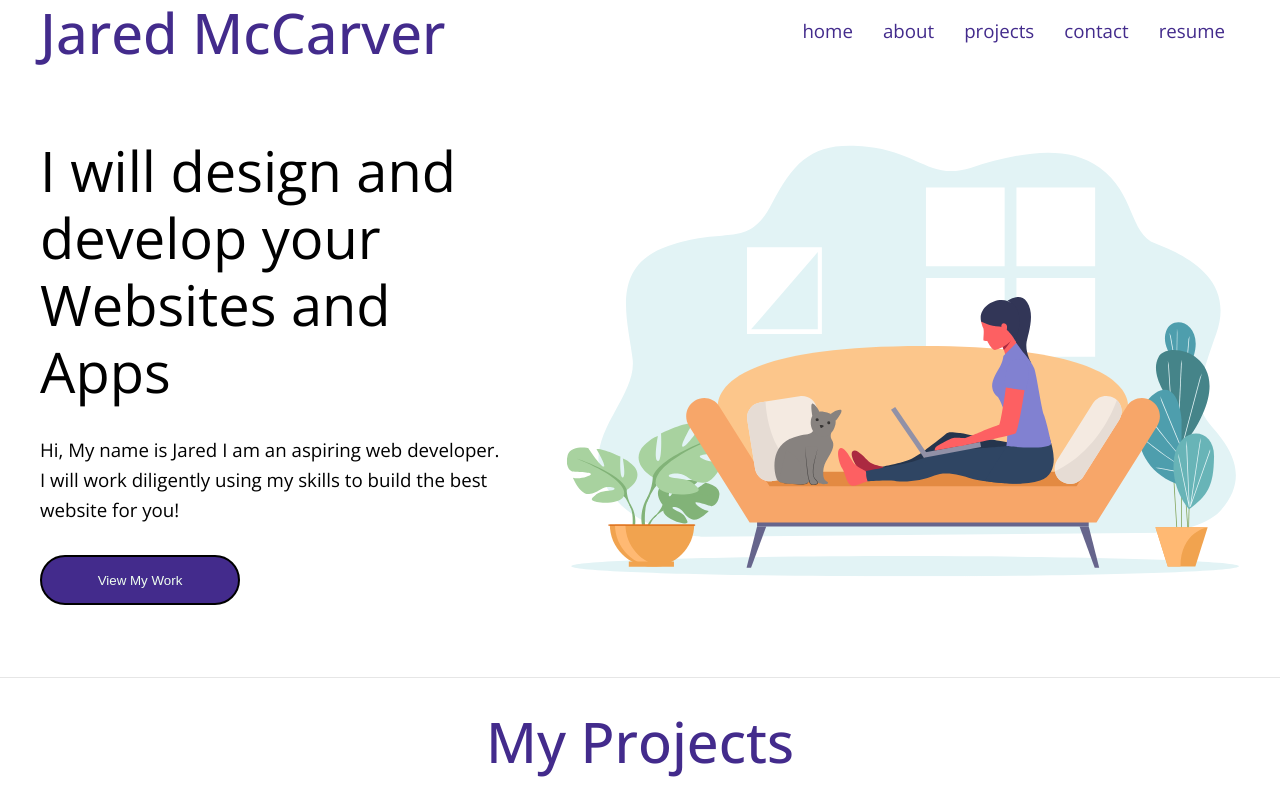
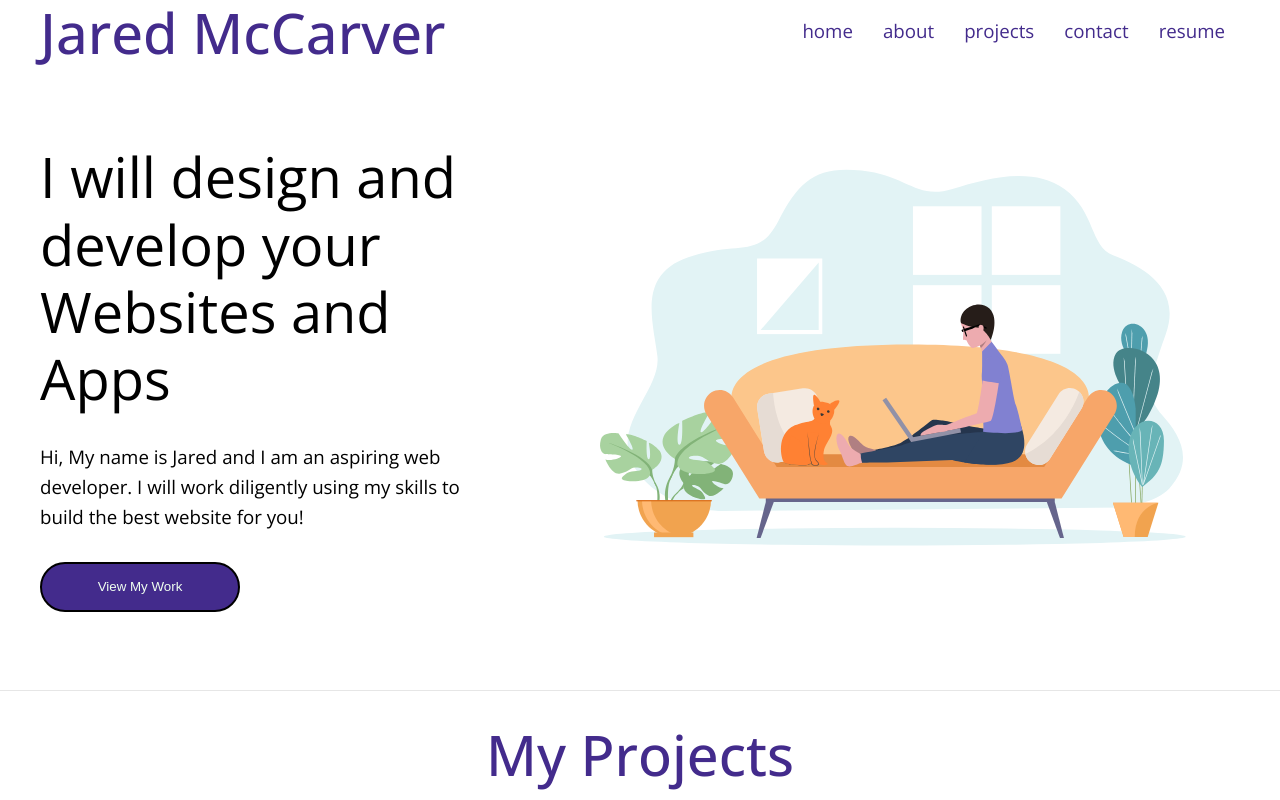
Before and after one commit to jsmccarver/Jared-Porfolio, a Next.js app: page / in a window 1280 px wide. Shown: the top 800 px of the page. Built offline with nearby package versions, Linux system fonts and the light colour scheme.

Commit message:
Allyson Adjustment to Vector File

```diff
--- a/Components/styles/ProjectList.module.css
+++ b/Components/styles/ProjectList.module.css
@@ -1,4 +1,5 @@
 .projects {
+
   justify-content: center !important;
   align-items: center !important;
   text-align: left;
--- a/pages/index.js
+++ b/pages/index.js
@@ -18,7 +18,7 @@ export default function Home() {
               <div>
                 <h1>I will design and develop your Websites and Apps</h1>
                 <h3>
-                  Hi, My name is Jared I am an aspiring web developer. I will
+                  Hi, My name is Jared and I am an aspiring web developer. I will
                   work diligently using my skills to build the best website for
                   you!
                 </h3>
@@ -34,6 +34,7 @@ export default function Home() {
             </div>
           </div>
           <div id="projects">
+
             <ProjectList />
           </div>
         </div>
```
Also changed, not shown: public/Jared_site.png, public/Work_Home.svg.
